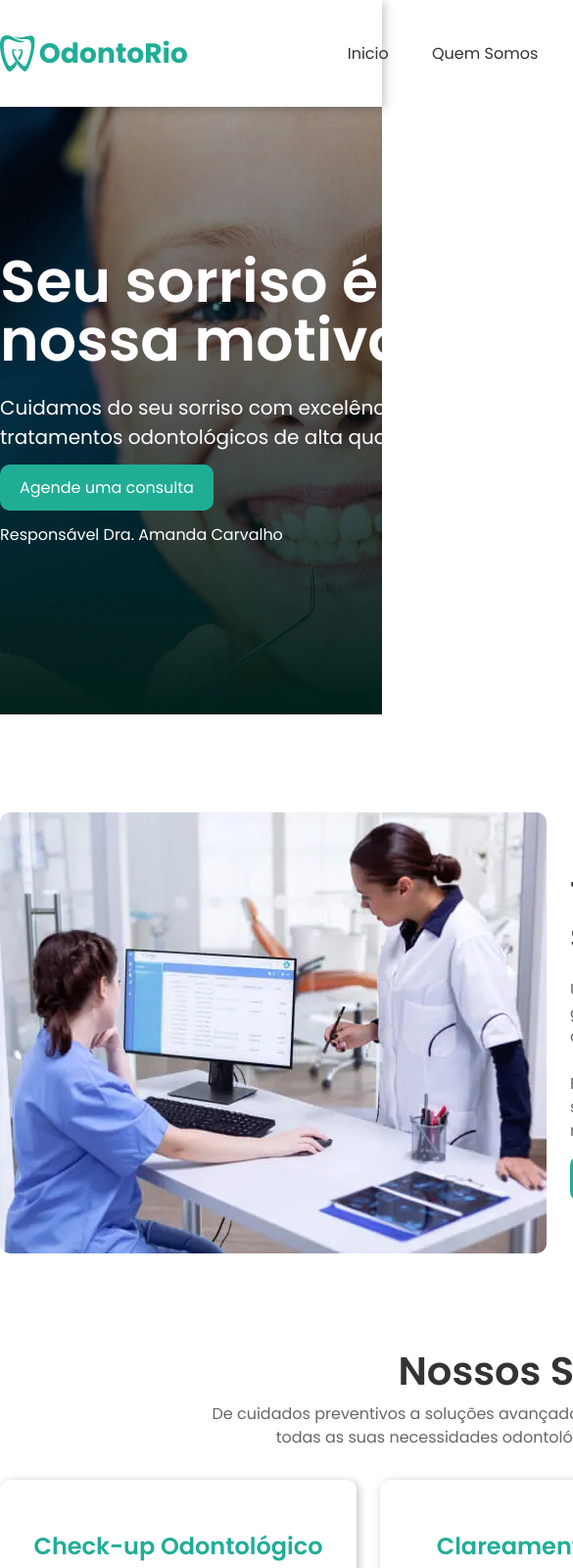
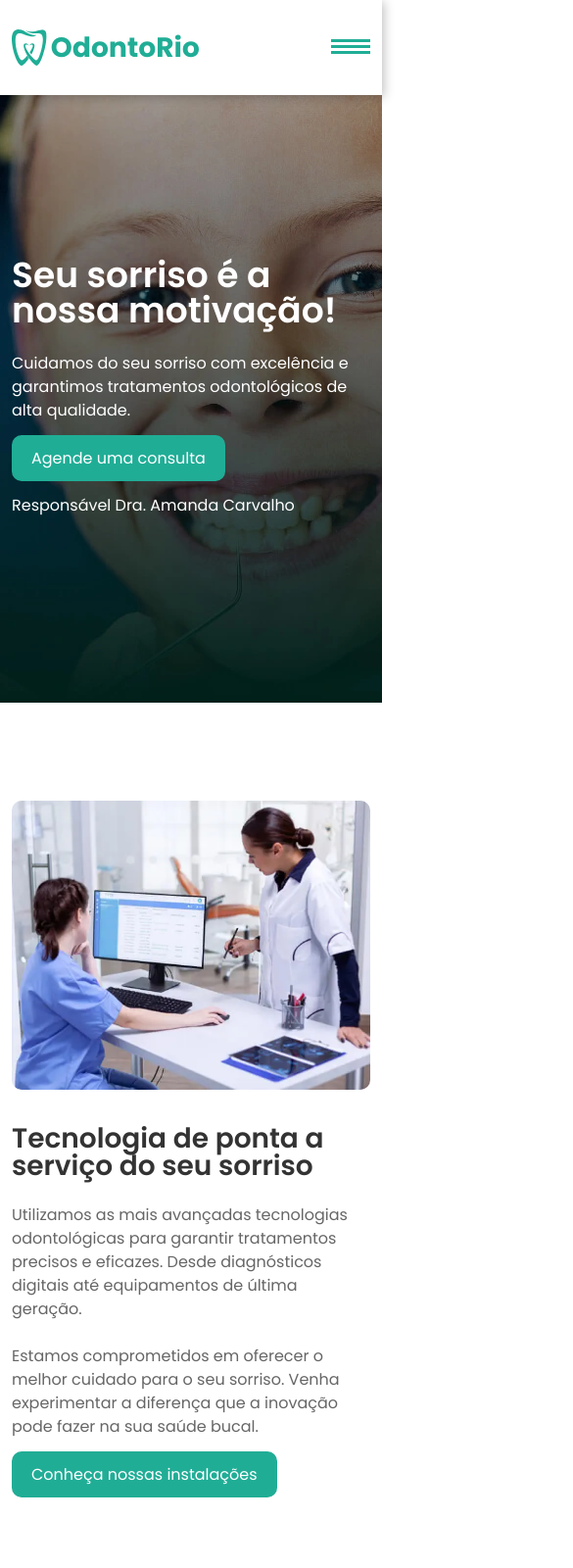
Before and after one commit to fellipeconforto94/frontEnd-odonto, a plain HTML site: page index.html in a window 390 px wide. Shown: the top 1600 px of the page at 98% size, 585 px wide, since content can reach past the window. Drawn offline with nearby package versions, Linux system fonts and the light colour scheme.

Commit message:
Finalizando responsividade do projeto

```diff
--- a/css/style.css
+++ b/css/style.css
@@ -303,3 +303,119 @@ body {
     display: flex;
     column-gap: 20px;
 }
+
+/*
+Media Queries
+Condicionais para alterar o site para determinados tamanhos (responsividade)
+*/
+
+@media (max-width: 1200px) {
+
+    h2 {
+        font-size: 28px;
+    }
+
+    .container {
+        width: 100%;
+        padding-left: 12px;
+        padding-right: 12px;
+        box-sizing: border-box;
+    }
+
+    /* removendo botão e o menu*/
+    .header .btn {
+        display: none;
+    }
+
+    .menu {
+        display: none;
+    }
+
+    .bar {
+        width: 40px;
+        height: 3px;
+        background-color: var(--brand);
+        margin-bottom: 3px;
+    }
+
+    .banner {
+        background-position: center;
+    }
+
+    .conteudo-banner{
+        width: 100%;
+        max-width: 560px;;
+    }
+
+    .conteudo-banner h1{
+        font-size: 36px;
+    }
+
+    .subtitulo {
+        font-size: 16px;;
+    }
+
+    .imagem-apresentacao img {
+        max-width: 100%; /*imagem responsiva*/
+    }
+
+    .apresentacao {
+        flex-direction: column;
+        row-gap: 36px;
+    }
+
+    .conteudo-apresentacao{
+        max-width: 558px;
+    }
+
+    .titulo-servicos {
+        width: 100%;
+        max-width: 752px;
+    }
+
+    .flex-cards {
+        justify-content: center;
+    }
+
+    .card h3 {
+        font-size: 20px;
+    }
+
+    .conteudo-agende {
+        width: calc(100% - 270px);
+        max-width: 850px;
+    }
+
+    .contato {
+        flex-direction: column;
+        row-gap: 36px;
+    }
+
+    .mapa, .mapa iframe {
+        width: 100%;
+    }
+
+    .footer .container {
+        flex-direction: column;
+        row-gap: 20px;
+        text-align: center;
+    }
+
+
+}
+
+@media (max-width: 767px) {
+
+    .banner {
+        background-position: -600px;
+    }
+
+    .imagem-agende {
+        display: none;
+    }
+
+    .conteudo-agende{
+        width: 100%;
+
+    }
+}
--- a/index.html
+++ b/index.html
@@ -35,6 +35,14 @@
             </nav>
 
             <a href="#" class="btn">Agende</a>
+
+            <div class="btn-menu">
+
+                <div class="bar"></div>
+                <div class="bar"></div>
+                <div class="bar"></div>
+
+            </div>
 
         </div>
     </header>
```
